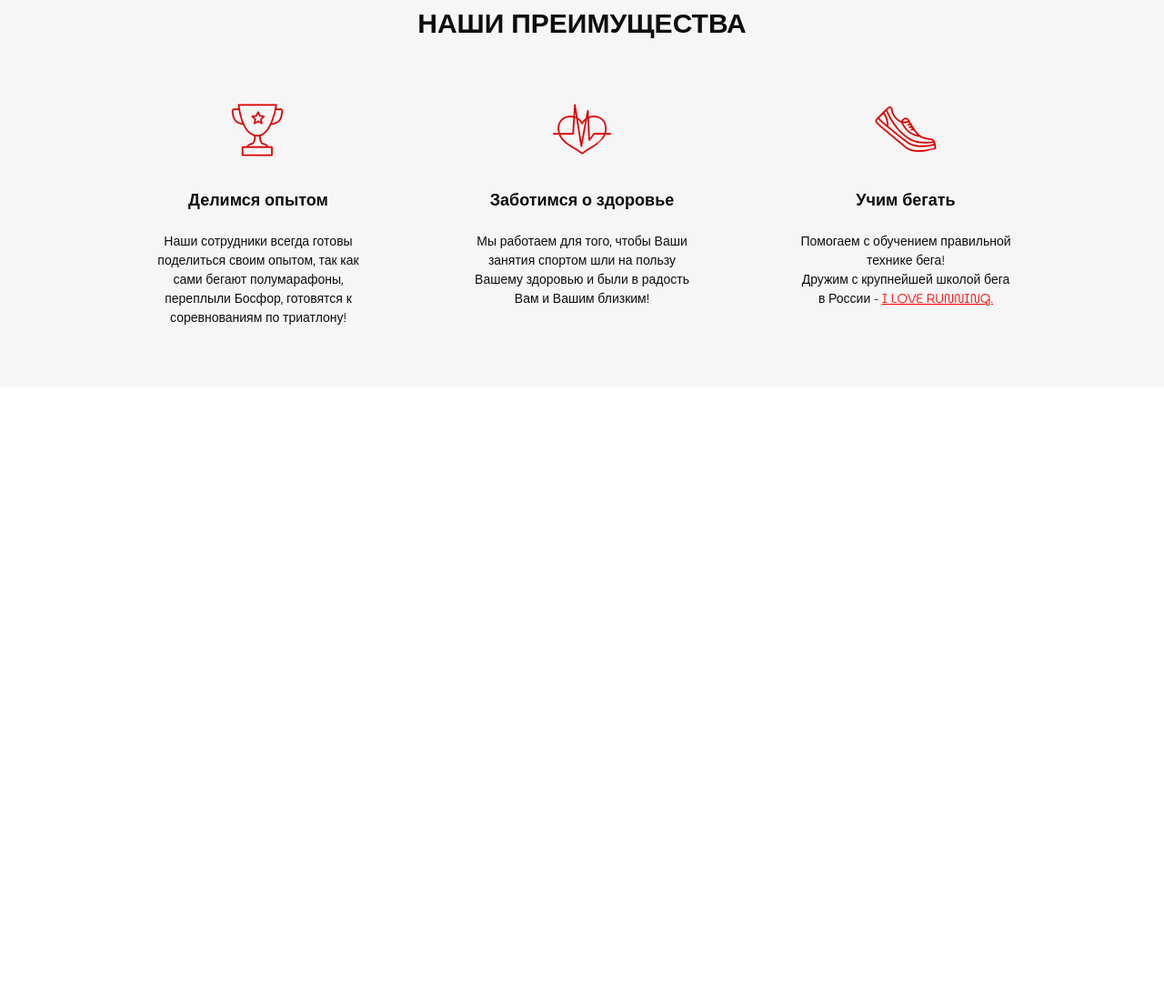
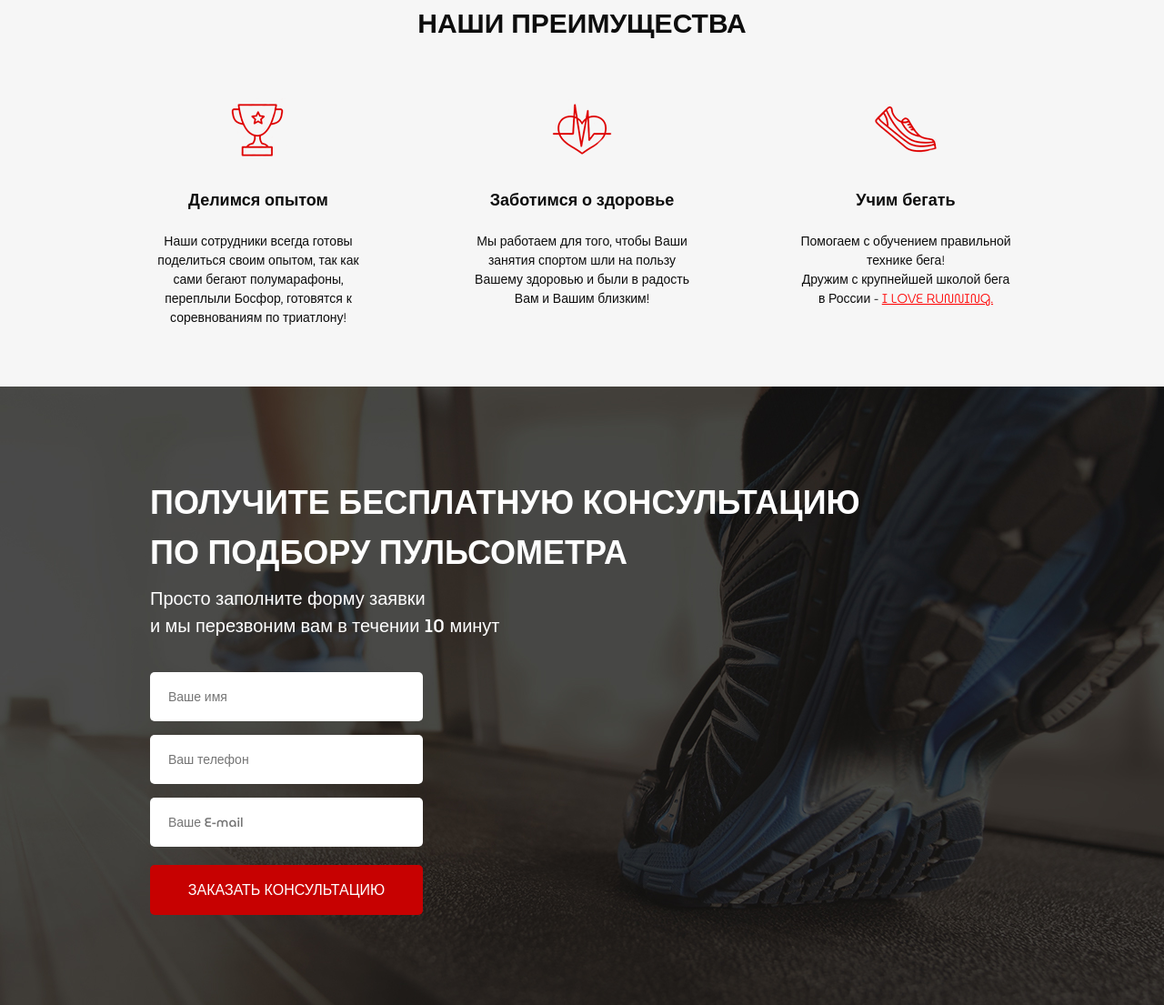
Before and after one commit to olgasolonevich/pulse.github.io, a plain HTML site: page src/index.html in a window 1280 px wide. Shown: the part 759-1864 px from the top of the page at 91% size. Before the commit the page ends 1184 px from the top, so only its background shows below. Drawn offline with Linux system fonts and the light colour scheme.

Commit message:
added a block consultation

```diff
--- a/src/index.html
+++ b/src/index.html
@@ -99,5 +99,24 @@
             </div>
         </div>
     </div>
+    <div class="concultation">
+        <div class="container">
+            <h2 class="title title_left">
+                Получите бесплатную консультацию<br>
+                по подбору пульсометра
+            </h2>
+            <div class="concultation__descr">
+                Просто заполните форму заявки<br>
+                и мы перезвоним вам в течении 10 минут
+            </div>
+            <form class="feed-form" action="#">
+                <input name="name" required placeholder="Ваше имя" type="text">
+                <input name="phone" required placeholder="Ваш телефон" type="number">
+                <input name="email" required placeholder="Ваше E-mail" type="email">
+
+                <button class="button button_submit">заказать консультацию</button>
+            </form>
+        </div>
+    </div>
 </body>
 </html>
--- a/src/sass/_buttons.scss
+++ b/src/sass/_buttons.scss
@@ -14,4 +14,9 @@
         font-size: 16px;
         margin-top: 67px;
     }
+    &_submit {
+        width: 100%;
+        height: 55px;
+        font-size: 16px;
+    }
 }
--- /dev/null
+++ b/src/sass/_consultation.scss
@@ -0,0 +1,10 @@
+.concultation {
+    min-height: 680px;
+    padding: 100px 0 92px 0;
+    background: url('../img/consultation.png') center (center/cover) no-repeat;
+    &__descr {
+        font-weight: 500;
+        color: #fff;
+        font-size: 20px;
+    }
+}
--- /dev/null
+++ b/src/sass/_forms.scss
@@ -0,0 +1,20 @@
+.feed-form {
+    margin-top: 36px;
+    display: flex;
+    flex-direction: column;
+    width: 300px;
+    input {
+        height: 54px;
+        background: #FFFFFF;
+        border-radius: 5px;
+        margin-bottom: 15px;
+        border: none;
+        padding: 0 20px;
+        font-size: 14px;
+        color: #4B4B4B;
+        font-weight: 300px;
+        &:nth-child(3) {
+            margin-bottom: 20px;
+        }
+    }
+}
--- a/src/sass/_title.scss
+++ b/src/sass/_title.scss
@@ -3,4 +3,11 @@
     font-size: 30px;
     font-weight: 700;
     text-align: center;
+    text-transform: uppercase;
+    &_left {
+        text-align: left;
+        font-size: 36px;
+        color: #fff;
+        line-height: 55px;
+    }
 }
--- a/src/sass/style.scss
+++ b/src/sass/style.scss
@@ -14,3 +14,5 @@
 @import 'buttons';
 @import 'advantages';
 @import 'title';
+@import 'consultation';
+@import 'forms';
```
Also changed, not shown: src/css/style.min.css, src/img/consultation.png (renamed from src/img/bg2.png).
